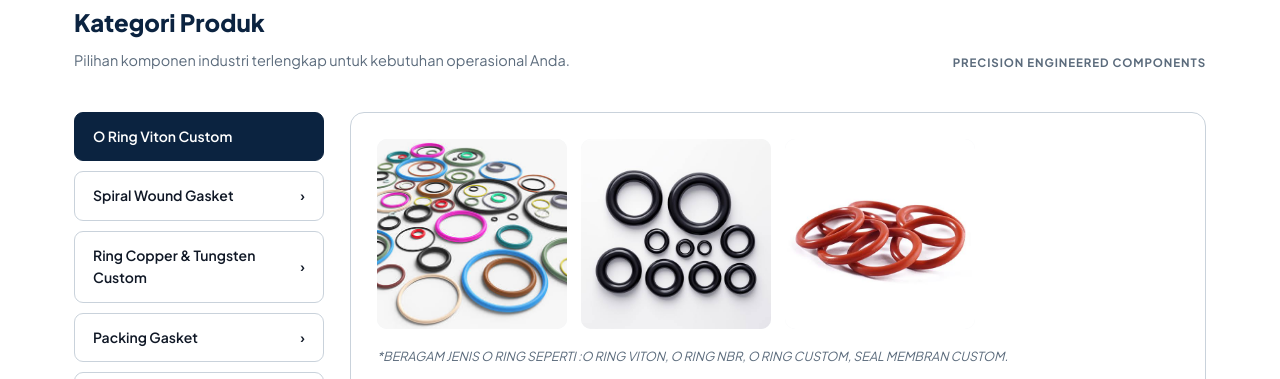
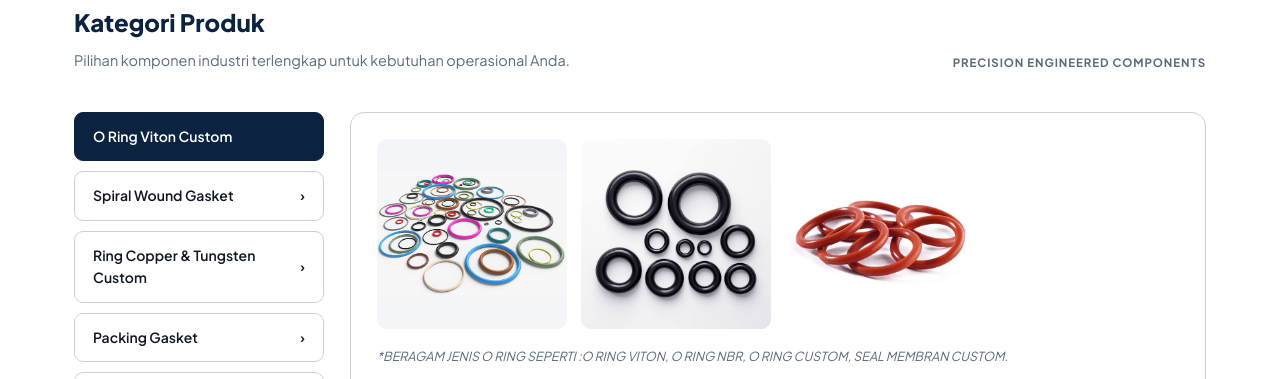
Before and after one commit to masterkinart/teknik-dewa-artha, a Next.js app: page / in a window 1280 px wide. Shown: the part 1560-1939 px from the top of the page. Built offline with nearby package versions, Linux system fonts and the light colour scheme.

Commit message:
error image catagory

```diff
--- a/app/components/ProductsSection.tsx
+++ b/app/components/ProductsSection.tsx
@@ -2,6 +2,28 @@
 
 import Image from "next/image";
 import { useState } from "react";
+
+const supportedImageExtensions = ["jpg", "jpeg", "png", "webp", "gif", "svg", "ico", "avif"];
+
+function renderSwatchImage(path: string, alt: string) {
+  const src = encodeURI(path);
+  const ext = path.split(".").pop()?.toLowerCase() ?? "";
+
+  if (supportedImageExtensions.includes(ext)) {
+    return (
+      <Image
+        src={src}
+        alt={alt}
+        fill
+        sizes="(max-width: 768px) 100vw, 25vw"
+        quality={70}
+        className="swatch-img"
+      />
+    );
+  }
+
+  return <img src={src} alt={alt} loading="lazy" />;
+}
 
 const categories = [
   {
@@ -151,14 +173,10 @@ export default function ProductsSection() {
                   <div className="product-swatches">
                     {cat.images.map((image) => (
                       <div className="swatch" key={image}>
-                        <Image
-                          src={encodeURI(`/${cat.folder}/${image}`)}
-                          alt={`${cat.label} - ${image.replace(/\.[^/.]+$/, "")}`}
-                          fill
-                          sizes="(max-width: 768px) 100vw, 25vw"
-                          quality={70}
-                          className="swatch-img"
-                        />
+                        {renderSwatchImage(
+                          `/${cat.folder}/${image}`,
+                          `${cat.label} - ${image.replace(/\.[^/.]+$/, "")}`
+                        )}
                       </div>
                     ))}
                   </div>
@@ -177,14 +195,10 @@ export default function ProductsSection() {
             <div className="product-swatches">
               {selectedCategory.images.map((image) => (
                 <div className="swatch" key={image}>
-                  <Image
-                    src={encodeURI(`/${selectedCategory.folder}/${image}`)}
-                    alt={`${selectedCategory.label} - ${image.replace(/\.[^/.]+$/, "")}`}
-                    fill
-                    sizes="(max-width: 768px) 100vw, 25vw"
-                    quality={70}
-                    className="swatch-img"
-                  />
+                  {renderSwatchImage(
+                    `/${selectedCategory.folder}/${image}`,
+                    `${selectedCategory.label} - ${image.replace(/\.[^/.]+$/, "")}`
+                  )}
                 </div>
               ))}
             </div>
```
